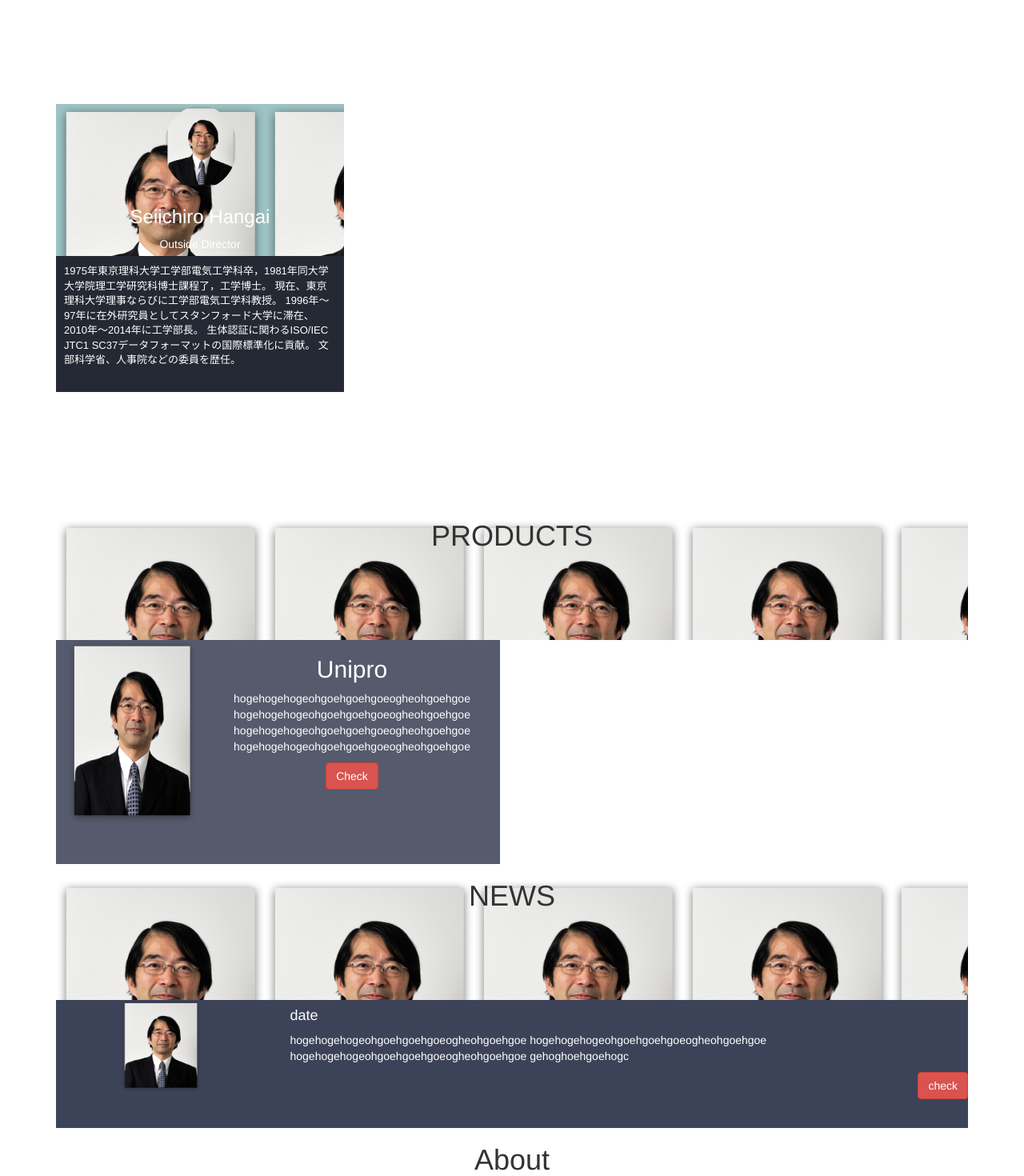
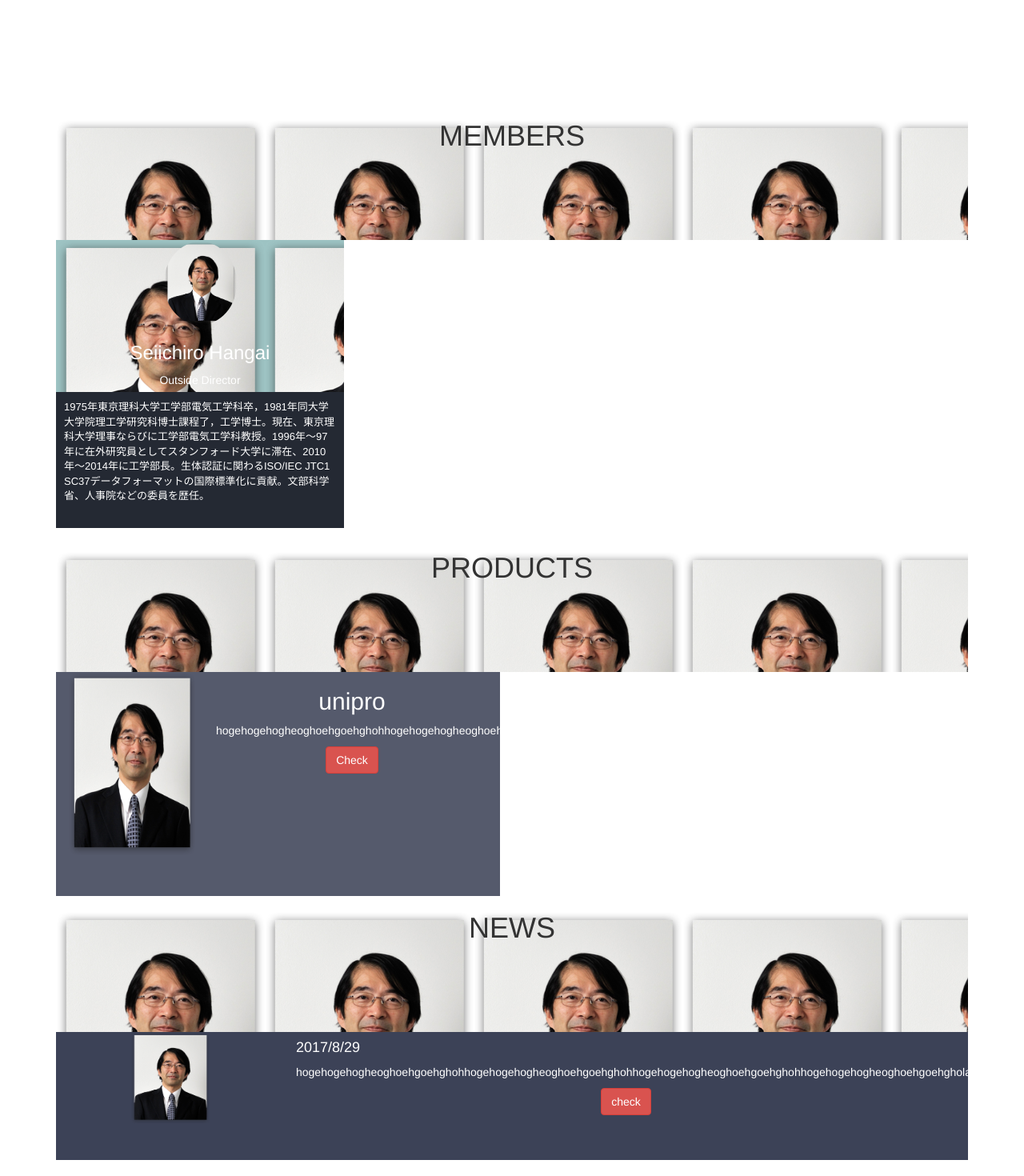
Before and after one commit to Shagamii/shinonome-inc.github.io, a React (Create React App) app: page / in a window 1280 px wide. Shown: the part 540-2010 px from the top of the page at 80% size. Built offline with nearby package versions, Linux system fonts and the light colour scheme.

Commit message:
Add functional render mech

```diff
--- a/src/App.css
+++ b/src/App.css
@@ -60,11 +60,6 @@ section {
   font-size: small;
 }
 
-.Products-header {
-  background-image: url(/hangai.png);
-  min-height: 150px;
-}
-
 .Products-body-panel {
   background-color: #555A6C;
   color: white;
@@ -74,11 +69,6 @@ section {
 .Products-body-panel-image {
   width: 160px;
   height: 230px;
-}
-
-.News-header {
-  background-image: url(/hangai.png);
-  min-height: 150px;
 }
 
 .News-body {
--- a/src/App.js
+++ b/src/App.js
@@ -3,6 +3,60 @@ import logo from './logo.svg';
 import './App.css';
 
 class App extends Component {
+  renderSectionHeader = (imgUrl, title) => {
+    const style = {
+      backgroundImage: "url(/hangai.png)",
+      minHeight: "150px"
+    };
+
+    return (
+      <div className="Section-header" style={style}>
+        <h1 className="Section-header-title text-center">{title}</h1>
+      </div>
+    )
+  };
+
+  renderMemberPanel = (imgUrl, name, jobTitle, description) => (
+    <div className="Member-panel">
+      <div className="Member-panel-body">
+        <img src={imgUrl} className="Member-panel-body-photo img-circle" alt={name} />
+        <h3 className="Member-panel-body-title"> {name} </h3>
+        <p className="Member-panel-body-description"> {jobTitle} </p>
+      </div>
+      <div className="Member-panel-footer">
+        <p className="Member-panel-footer-description text-left">
+          {description}
+        </p>
+      </div>
+    </div>
+  );
+
+  renderProductPanel = (imgUrl, name, description, link) => (
+    <div className="Products-body-panel">
+      <div className="col-xs-4">
+        <img src={imgUrl} className="Products-body-panel-image" alt={name} />
+      </div>
+      <div className="col-xs-8">
+        <h2> {name} </h2>
+        <p> {description} </p>
+        <a href={link} className="btn btn-danger"> Check </a>
+      </div>
+    </div>
+  );
+
+  renderNewsPanel = (imgUrl, date, description, link) => (
+    <div className="News-body-panel">
+      <div className="col-xs-3">
+        <img src={imgUrl} className="News-body-list-item-icon img-rounded" alt={date} />
+      </div>
+      <div className="col-xs-9">
+        <h4 className="text-left News-body-list-item-date"> {date} </h4>
+        <p className="text-left News-body-list-item-description"> {description} </p>
+        <a href={link} className="btn btn-danger"> check </a>
+      </div>
+    </div>
+  );
+
   render() {
     return (
       <div className="App">
@@ -50,101 +104,52 @@ class App extends Component {
             </p>
           </section>
           <section id="members">
+            {this.renderSectionHeader("/hangai.png", "MEMBERS")}
             <div className="row">
               <div className="col-xs-4">
-                <div className="Member-panel">
-                  <div className="Member-panel-body">
-                    <img src="/hangai.png" className="Member-panel-body-photo img-circle" alt="hangai" />
-                    <h3 className="Member-panel-body-title">
-                      Seiichiro Hangai
-                    </h3>
-                    <p className="Member-panel-body-description">
-                      Outside Director
-                    </p>
-                  </div>
-                  <div className="Member-panel-footer">
-                    <p className="Member-panel-footer-description text-left">
-                      1975年東京理科大学工学部電気工学科卒，1981年同大学大学院理工学研究科博士課程了，工学博士。
-                      現在、東京理科大学理事ならびに工学部電気工学科教授。
-                      1996年～97年に在外研究員としてスタンフォード大学に滞在、2010年～2014年に工学部長。
-                      生体認証に関わるISO/IEC JTC1 SC37データフォーマットの国際標準化に貢献。
-                      文部科学省、人事院などの委員を歴任。
-                    </p>
-                  </div>
-                </div>
-              </div>
+                { this.renderMemberPanel(
+                  "/hangai.png",
+                  "Seiichiro Hangai",
+                  "Outside Director",
+                  "1975年東京理科大学工学部電気工学科卒，1981年同大学大学院理工学研究科博士課程了，工学博士。現在、東京理科大学理事ならびに工学部電気工学科教授。1996年～97年に在外研究員としてスタンフォード大学に滞在、2010年～2014年に工学部長。生体認証に関わるISO/IEC JTC1 SC37データフォーマットの国際標準化に貢献。文部科学省、人事院などの委員を歴任。"
+                )}
+               </div>
               <div className="col-xs-4"></div>
               <div className="col-xs-4"></div>
             </div>
           </section>
           <sections id="products">
-            <div className="Products-header">
-              <h1 className="Products-header-title text-center">
-                PRODUCTS
-              </h1>
-            </div>
+            {this.renderSectionHeader("/hangai.png", "PRODUCTS")}
             <div className="Products-body">
               <div className="row">
                 <div className="col-xs-6">
-                  <div className="Products-body-panel">
-                    <div className="col-xs-4">
-                      <img src="/hangai.png" className="Products-body-panel-image" alt="hangai" />
-                    </div>
-                    <div className="col-xs-8">
-                      <h2>
-                        Unipro
-                      </h2>
-                      <p>
-                        hogehogehogeohgoehgoehgoeogheohgoehgoe
-                        hogehogehogeohgoehgoehgoeogheohgoehgoe
-                        hogehogehogeohgoehgoehgoeogheohgoehgoe
-                        hogehogehogeohgoehgoehgoeogheohgoehgoe
-                      </p>
-                      <a href="#" className="btn btn-danger">
-                        Check
-                      </a>
-                    </div>
-                  </div>
+                  {this.renderProductPanel(
+                    "/hangai.png",
+                    "unipro",
+                    "hogehogehogheoghoehgoehghohhogehogehogheoghoehgoehghohhogehogehogheoghoehgoehghohhogehogehogheoghoehgoehghoh",
+                    "#"
+                  )}
                 </div>
               </div>
             </div>
           </sections>
           <sections id="news">
-            <div className="News-header">
-              <h1 className="News-header-title text-center">NEWS</h1>
-            </div>
+            {this.renderSectionHeader("/hangai.png", "NEWS")}
             <div className="News-body">
               <ul className="News-body-list list-unstyled">
                 <li className="News-body-list-item">
-                  <div className="row">
-                    <div className="col-xs-3">
-                      <img src="/hangai.png" className="News-body-list-item-icon img-rounded" alt="newes" />
-                    </div>
-                    <div className="col-xs-9">
-                      <h4 className="text-left News-body-list-item-date">
-                        date
-                      </h4>
-                      <p className="text-left News-body-list-item-description">
-                        hogehogehogeohgoehgoehgoeogheohgoehgoe
-                        hogehogehogeohgoehgoehgoeogheohgoehgoe
-                        hogehogehogeohgoehgoehgoeogheohgoehgoe
-                        gehoghoehgoehogc
-                      </p>
-                      <a href="#" className="btn btn-danger pull-right">
-                        check
-                      </a>
-                    </div>
-                  </div>
+                  {this.renderNewsPanel(
+                    "/hangai.png",
+                    "2017/8/29",
+                    "hogehogehogheoghoehgoehghohhogehogehogheoghoehgoehghohhogehogehogheoghoehgoehghohhogehogehogheoghoehgoehghola",
+                    "#"
+                   )}
                 </li>
               </ul>
             </div>
           </sections>
           <section id="about">
-            <div className="About-header">
-              <h1 className="About-header-title text-center">
-                About
-              </h1>
-            </div>
+            {this.renderSectionHeader("/hangai.png", "ABOUT")}
             <div className="About-body">
               <div className="row">
                 <dic className="col-xs-5">
```
